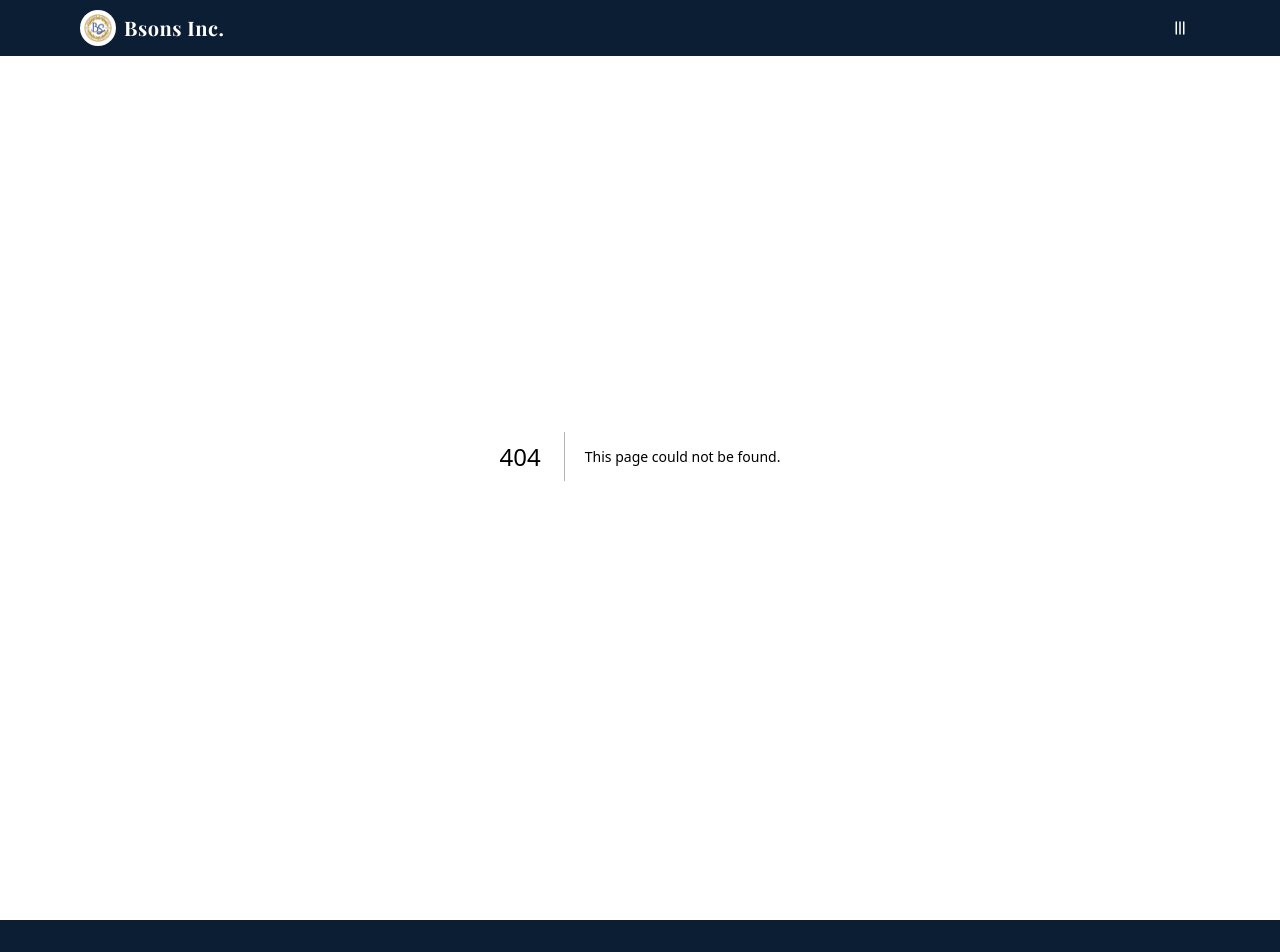
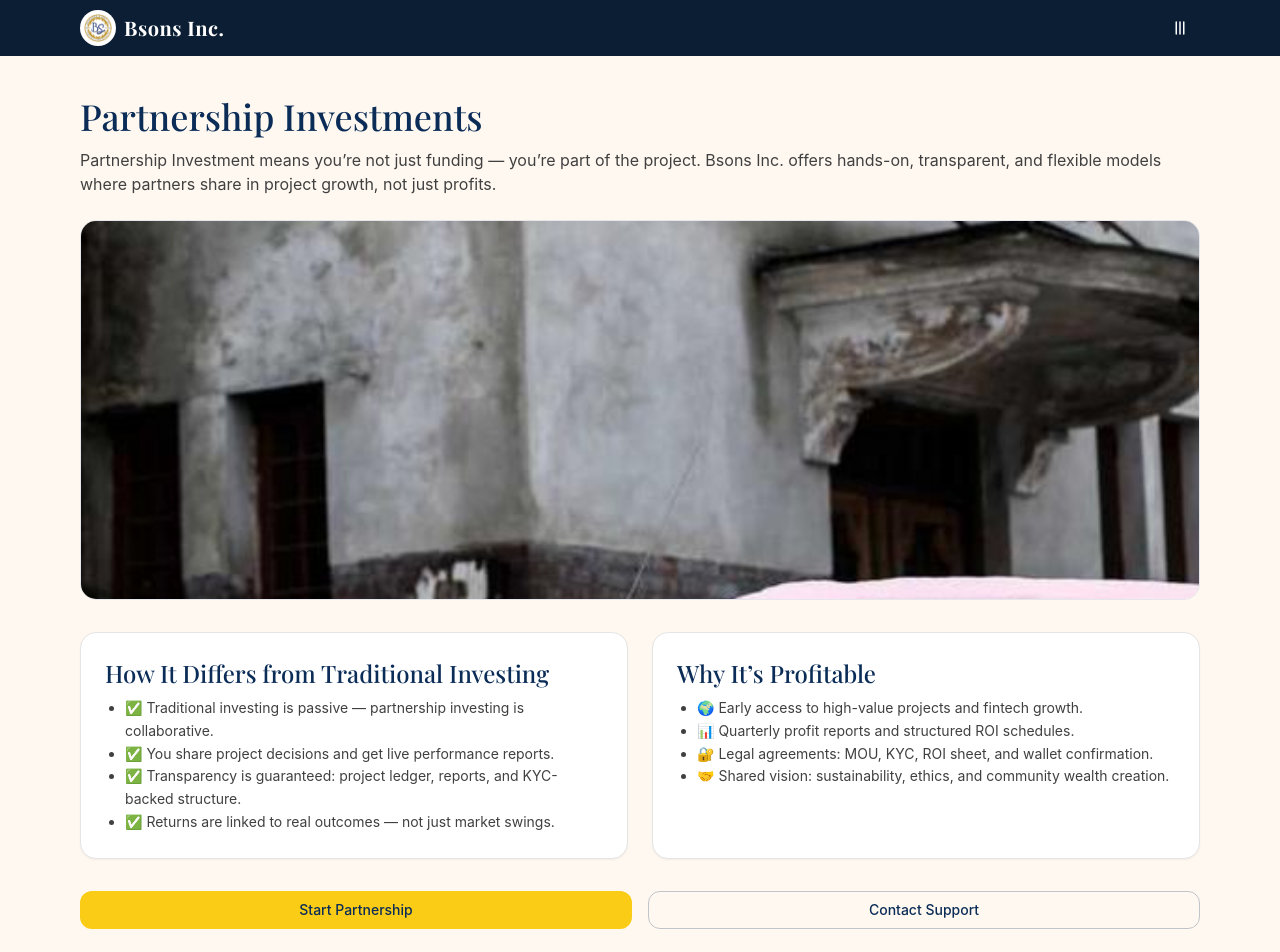
Before and after one commit to Aim-Empire/site_bsonsinc, a Next.js app: page /partnerships in a window 1280 px wide. Before the commit this address had no page. Shown: the top 952 px of the page. Built offline with nearby package versions, Linux system fonts and the light colour scheme.

Commit message:
feat: add standalone Partnership Investments page (differences, benefits, and CTA)

```diff
--- /dev/null
+++ b/app/partnerships/page.tsx
@@ -0,0 +1,62 @@
+export const metadata = {
+  title: "Partnership Investments | Bsons Inc.",
+  description:
+    "Discover how Bsons Inc. partnership investments differ from traditional investing — with transparency, collaboration, and real project participation.",
+};
+
+export default function Page() {
+  return (
+    <main className="min-h-screen bg-[var(--page-partnership,#FFF8F0)]">
+      <section className="container-default py-10">
+        <h1 className="font-display text-4xl text-brand-navy">Partnership Investments</h1>
+        <p className="mt-3 text-neutral-700">
+          Partnership Investment means you’re not just funding — you’re part of the project.
+          Bsons Inc. offers hands-on, transparent, and flexible models where partners share
+          in project growth, not just profits.
+        </p>
+
+        <img
+          src="/invest.jpg?v=8"
+          alt="Partnership investments"
+          className="mt-6 rounded-2xl border w-full max-h-[380px] object-cover"
+        />
+
+        <div className="mt-8 grid md:grid-cols-2 gap-6">
+          <div className="card">
+            <h2 className="font-display text-2xl text-brand-navy mb-2">
+              How It Differs from Traditional Investing
+            </h2>
+            <ul className="list-disc ml-5 text-neutral-700 text-sm leading-relaxed">
+              <li>✅ Traditional investing is passive — partnership investing is collaborative.</li>
+              <li>✅ You share project decisions and get live performance reports.</li>
+              <li>✅ Transparency is guaranteed: project ledger, reports, and KYC-backed structure.</li>
+              <li>✅ Returns are linked to real outcomes — not just market swings.</li>
+            </ul>
+          </div>
+
+          <div className="card">
+            <h2 className="font-display text-2xl text-brand-navy mb-2">Why It’s Profitable</h2>
+            <ul className="list-disc ml-5 text-neutral-700 text-sm leading-relaxed">
+              <li>🌍 Early access to high-value projects and fintech growth.</li>
+              <li>📊 Quarterly profit reports and structured ROI schedules.</li>
+              <li>🔐 Legal agreements: MOU, KYC, ROI sheet, and wallet confirmation.</li>
+              <li>🤝 Shared vision: sustainability, ethics, and community wealth creation.</li>
+            </ul>
+          </div>
+        </div>
+
+        <div className="mt-8 grid sm:grid-cols-2 gap-4">
+          <a className="btn" href="/auth">Start Partnership</a>
+          <a className="btn-outline" href="mailto:support@bsonsinc.com?subject=Partnership Investment Inquiry">
+            Contact Support
+          </a>
+        </div>
+
+        <div className="mt-10 text-sm text-neutral-600 italic">
+          All partnerships are subject to verification and documentation. Availability may vary
+          by jurisdiction and compliance requirements.
+        </div>
+      </section>
+    </main>
+  );
+}
```
